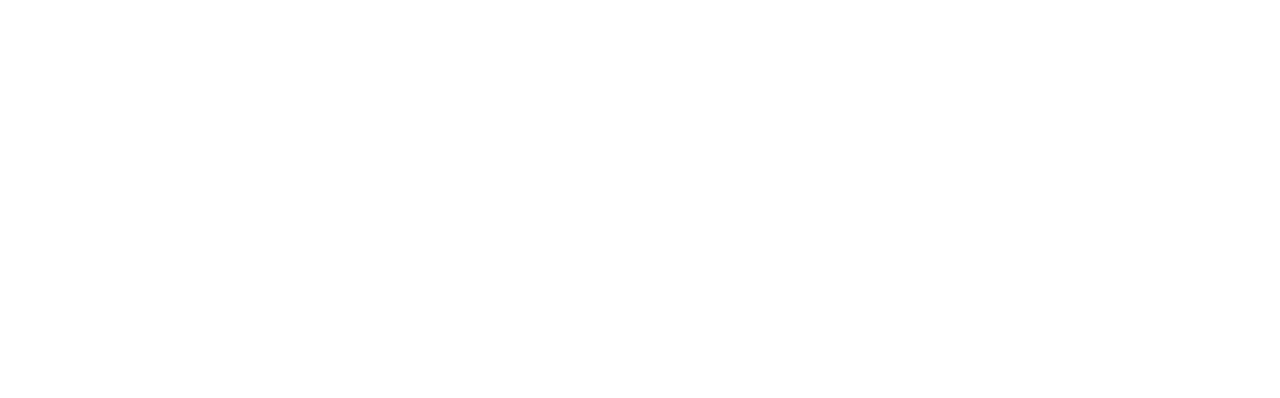
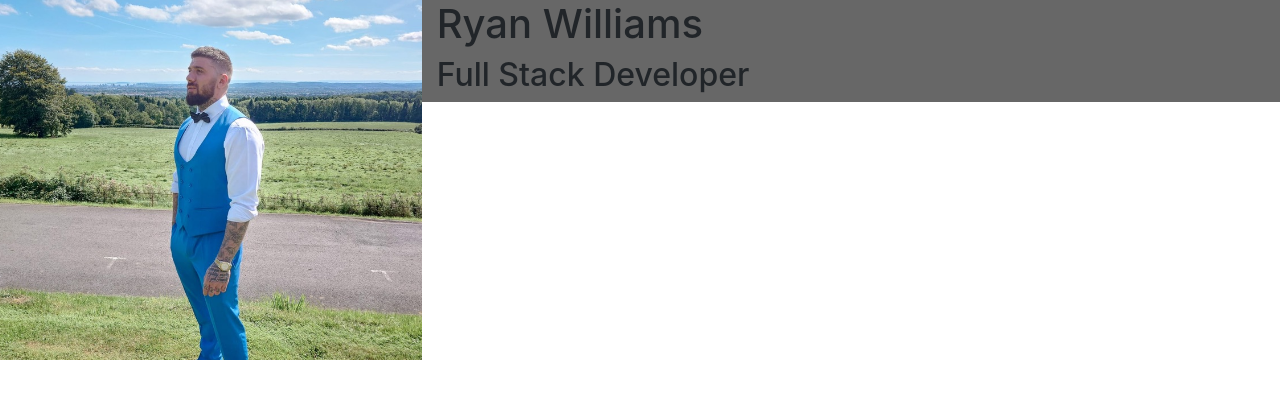
Before and after one commit to RWilliamsCoding/UCD-Resume, a plain HTML site: page index.html in a window 1280 px wide. Drawn offline with nearby package versions, Linux system fonts and the light colour scheme.

Commit message:
added profile pic to img folder and  styled in css, h1 and h2 heading and title

```diff
--- a/assets/css/style.css
+++ b/assets/css/style.css
@@ -0,0 +1,20 @@
+@import url('https://fonts.googleapis.com/css?family=Roboto:100,200,300,400,500,600,700|Exo:100,200,300,400,500,600,700');
+
+.bg-color-name-title{
+    background-color: #676767;
+}
+
+header {
+    margin:0;
+}
+
+.logo {
+    background: url("../img/ryan.jpg");
+    background-position: center;
+    background-repeat: no-repeat;
+    background-size: cover;
+    min-height: 360px;
+    transition: all .5s ease-in-out;
+    -moz-transition: all .5s ease-in-out;
+    -webkit-transition: all .5s ease-in-out;
+}
--- a/index.html
+++ b/index.html
@@ -8,13 +8,25 @@
     <meta name="Description" content="Enter your description here"/>
     <link rel="stylesheet" href="https://maxcdn.bootstrapcdn.com/bootstrap/4.2.1/css/bootstrap.min.css"/>
     <link rel="stylesheet" href="https://use.fontawesome.com/releases/v5.0.10/css/all.css" integrity="sha384-+d0P83n9kaQMCwj8F4RJB66tzIwOKmrdb46+porD/OvrJ+37WqIM7UoBtwHO6Nlg" crossorigin="anonymous">
-    <link rel="stylesheet" href="assets/css/style.css">
+    <link rel="stylesheet" href="assets/css/style.css" type="text/css">
     <title>Ryan</title>
 </head>
 
 <body>
     <header>
+        <div class="row">
+            <a href="index.html" class="col-md-4 logo">
 
+            </a>
+            <div class="col-md-8">
+                <div class="row bg-color-name-title">
+                    <div class="col heading">
+                        <h1 class="name">Ryan Williams</h1>
+                        <h2 class="title">Full Stack Developer</h2>
+                    </div>
+                </div>
+            </div>
+        </div>
     </header>
     <section>
 
```
Also changed, not shown: assets/img/ryan.jpg (added).
